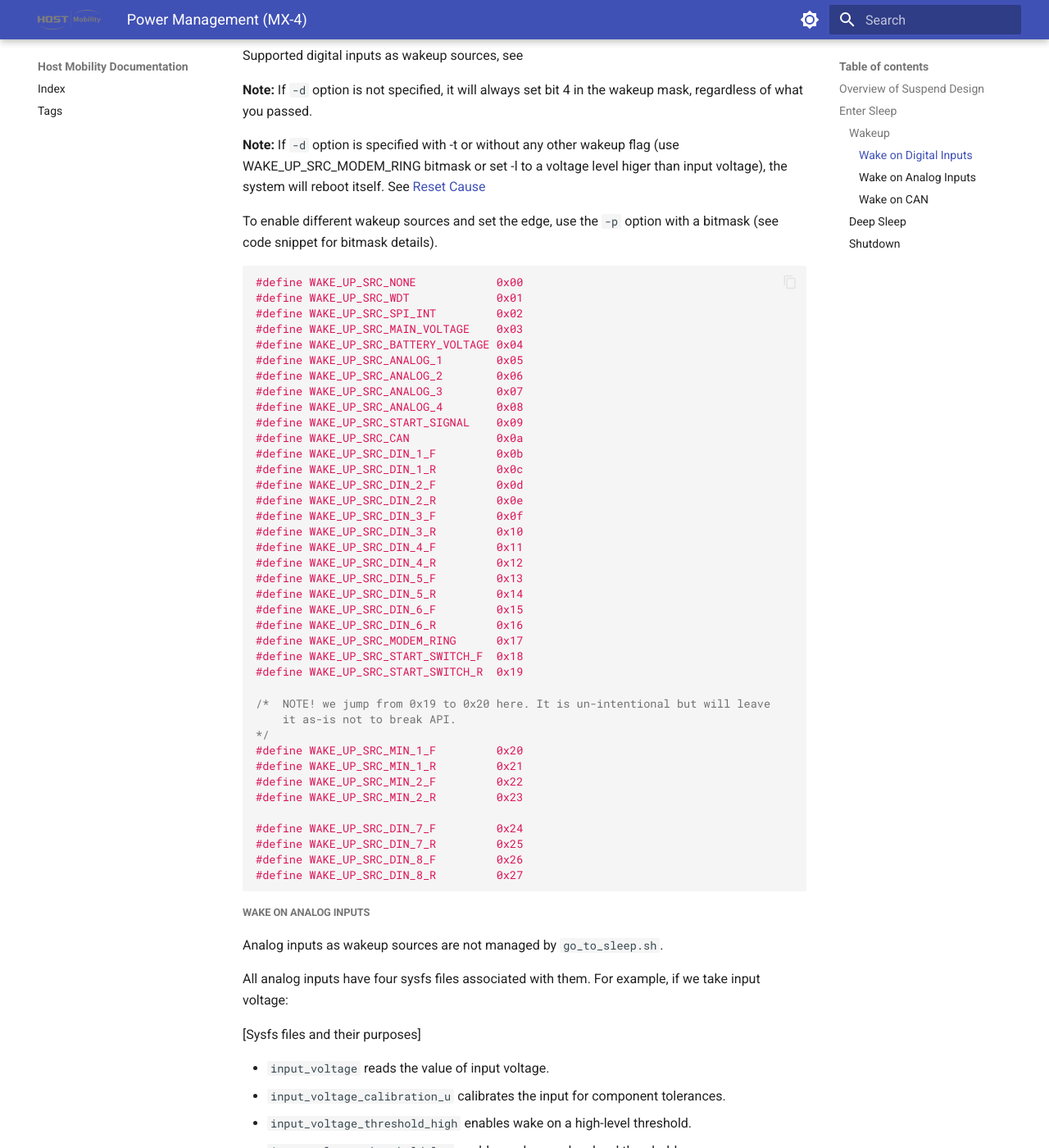
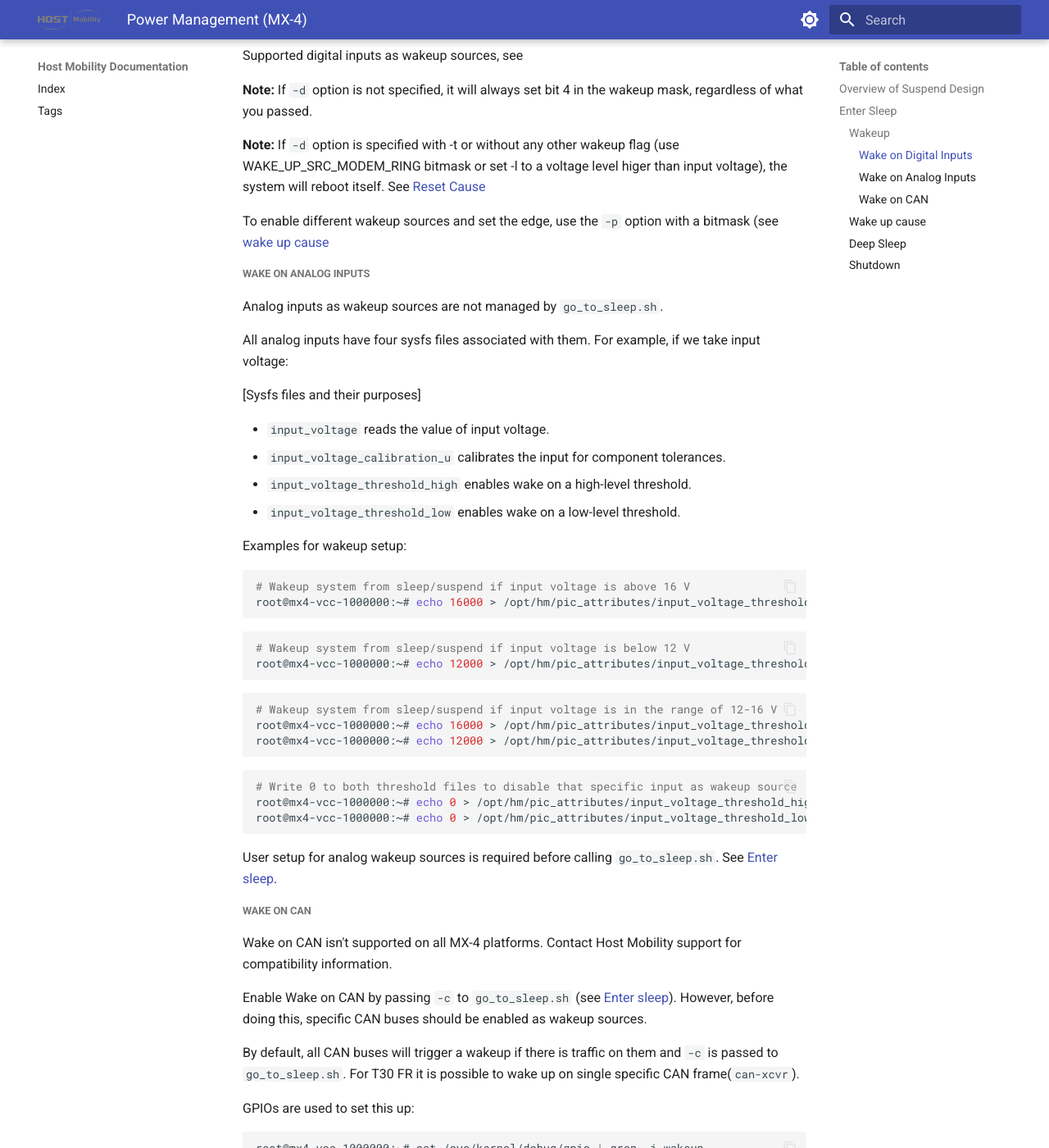
Before and after one commit to hostmobility/documentation, an MkDocs documentation site: the page built from docs/system/mx4/power_management.md, in a window 1280 px wide and 1400 px high, scrolled down 1774 px. Shown: the whole window at 82% size. Built offline with MkDocs 1.6.1 and Material for MkDocs 9.7.7, drawn with Linux system fonts in a browser that asks for light colours; some of the changed text lies outside the part shown.

Commit message:
Power Management: add wake up cause file

````diff
--- a/docs/system/mx4/power_management.md
+++ b/docs/system/mx4/power_management.md
@@ -75,48 +75,7 @@
 
 **Note:** If `-d` option is specified with -t or without any other wakeup flag (use WAKE_UP_SRC_MODEM_RING bitmask or set -l to a voltage level higer than input voltage), the system will reboot itself. See [Reset Cause](reset_cause.md)
 
-To enable different wakeup sources and set the edge, use the `-p` option with a bitmask (see code snippet for bitmask details).
-```c
-#define WAKE_UP_SRC_NONE            0x00
-#define WAKE_UP_SRC_WDT             0x01
-#define WAKE_UP_SRC_SPI_INT         0x02
-#define WAKE_UP_SRC_MAIN_VOLTAGE    0x03
-#define WAKE_UP_SRC_BATTERY_VOLTAGE 0x04
-#define WAKE_UP_SRC_ANALOG_1        0x05
-#define WAKE_UP_SRC_ANALOG_2        0x06
-#define WAKE_UP_SRC_ANALOG_3        0x07
-#define WAKE_UP_SRC_ANALOG_4        0x08
-#define WAKE_UP_SRC_START_SIGNAL    0x09
-#define WAKE_UP_SRC_CAN             0x0a
-#define WAKE_UP_SRC_DIN_1_F         0x0b
-#define WAKE_UP_SRC_DIN_1_R         0x0c
-#define WAKE_UP_SRC_DIN_2_F         0x0d
-#define WAKE_UP_SRC_DIN_2_R         0x0e
-#define WAKE_UP_SRC_DIN_3_F         0x0f
-#define WAKE_UP_SRC_DIN_3_R         0x10
-#define WAKE_UP_SRC_DIN_4_F         0x11
-#define WAKE_UP_SRC_DIN_4_R         0x12
-#define WAKE_UP_SRC_DIN_5_F         0x13
-#define WAKE_UP_SRC_DIN_5_R         0x14
-#define WAKE_UP_SRC_DIN_6_F         0x15
-#define WAKE_UP_SRC_DIN_6_R         0x16
-#define WAKE_UP_SRC_MODEM_RING      0x17
-#define WAKE_UP_SRC_START_SWITCH_F  0x18
-#define WAKE_UP_SRC_START_SWITCH_R  0x19
-
-/*  NOTE! we jump from 0x19 to 0x20 here. It is un-intentional but will leave
-    it as-is not to break API.
-*/
-#define WAKE_UP_SRC_MIN_1_F         0x20
-#define WAKE_UP_SRC_MIN_1_R         0x21
-#define WAKE_UP_SRC_MIN_2_F         0x22
-#define WAKE_UP_SRC_MIN_2_R         0x23
-
-#define WAKE_UP_SRC_DIN_7_F         0x24
-#define WAKE_UP_SRC_DIN_7_R         0x25
-#define WAKE_UP_SRC_DIN_8_F         0x26
-#define WAKE_UP_SRC_DIN_8_R         0x27
-```
+To enable different wakeup sources and set the edge, use the `-p` option with a bitmask (see [wake up cause](wake_up_cause.md)
 
 ##### Wake on Analog Inputs
 
@@ -184,6 +143,10 @@
 
 ```
 
+### Wake up cause
+
+Read which signal that made the platform to wake up. See [wake up cause](wake_up_cause.md).
+
 ### Deep Sleep
 
 Deep sleep mode puts the co-CPU to sleep while cutting the power rail to the main CPU. Upon wakeup, a cold reboot occurs instead of a fast resume, trading off for lower consumption during the suspended state.
````
Also changed, not shown: docs/system/mx4/wake_up_cause.md (added, +60 -0 lines).
